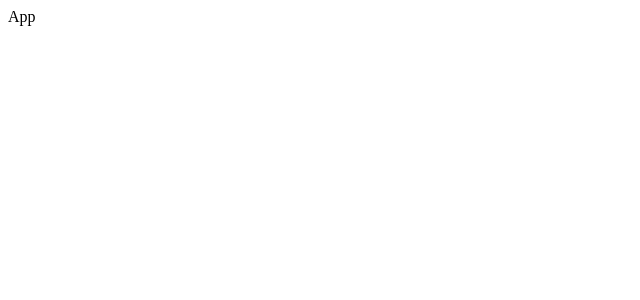
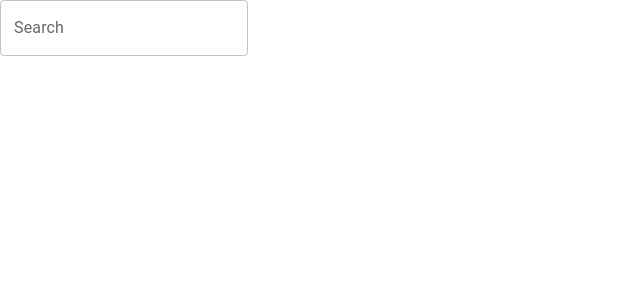
Before and after one commit to shalonday/webbrainproject-ts, a React (Vite) app: page / in a window 1280 px wide. Shown: the top 300 px of the page, without its empty margins (0-640 px from the left). Built offline with nearby package versions, Linux system fonts and the light colour scheme.

Commit message:
Add material ui to project

```diff
--- a/package.json
+++ b/package.json
@@ -13,6 +13,9 @@
     "preview": "vite preview"
   },
   "dependencies": {
+    "@emotion/react": "^11.14.0",
+    "@emotion/styled": "^11.14.1",
+    "@mui/material": "^7.3.6",
     "@testing-library/user-event": "^14.6.1",
     "react": "^19.2.0",
     "react-dom": "^19.2.0"
--- a/src/App.tsx
+++ b/src/App.tsx
@@ -1,10 +1,15 @@
+import { CssBaseline } from "@mui/material";
+
+import Search from "./pages/search/Search";
+
 /**
  *
  */
 function App() {
   return (
     <>
-      <div>App</div>
+      <CssBaseline />
+      <Search />
     </>
   );
 }
--- a/src/pages/search/Search.tsx
+++ b/src/pages/search/Search.tsx
@@ -1,11 +1,12 @@
+import { TextField } from "@mui/material";
+
 /**
  *
  */
 function Search() {
   return (
     <>
-      <div>Search</div>
-      <button>test</button>
+      <TextField id="search-textbox" label="Search" variant="outlined" />
     </>
   );
 }
```
Also changed, not shown: 2 other files (tests, documents, lock files or other folders).
